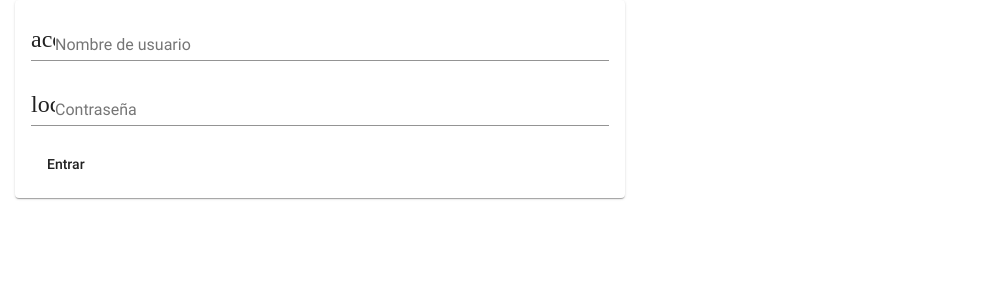
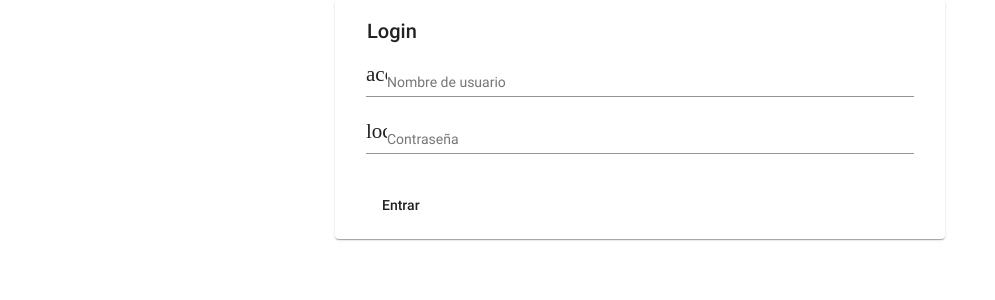
Before and after one commit to ferMendo7a/gestion-aulas-app, an Angular app: page /dashboard in a window 1280 px wide. Shown: the top 300 px of the page, without its empty margins (0-995 px from the left). Built offline with nearby package versions, Linux system fonts and the light colour scheme.

Commit message:
Login estilizando...

```diff
--- a/src/domain/login/login.component.html
+++ b/src/domain/login/login.component.html
@@ -1,14 +1,17 @@
-<div class="col-6">
+<div class="col-6 block-center" >
 <mat-card>
 
+    <mat-card-header>
+        <mat-card-title>Login</mat-card-title>
+    </mat-card-header>
     <form>
-        <div class="row">
+        <mat-card-content>
             <div class="col-12">
 
                     <mat-form-field>
                         <mat-label>Nombre de usuario</mat-label>
                         <mat-icon matPrefix>account_circle</mat-icon>
-                        <input matInput [value]="usuario.username">
+                        <input name="username" matInput [(ngModel)]="usuario.username">
                     </mat-form-field>
 
             </div>
@@ -18,16 +21,16 @@
                 <mat-form-field>
                     <mat-label>Contraseña</mat-label>
                     <mat-icon matPrefix>lock</mat-icon>
-                    <input type="password" matInput [value]="usuario.password">
+                    <input name="password" type="password" matInput [(ngModel)]="usuario.password">
                 </mat-form-field>
 
             </div>
+        </mat-card-content>
 
-            <div class="col-12">
-                <button mat-button (click)="onSubmit()" >Entrar</button>
-            </div>
+        <div class="col-12">
+            <button mat-button (click)="onSubmit()" >Entrar</button>
+        </div>
 
-        </div>
     </form>
 </mat-card>
 </div>
--- a/src/domain/login/login.component.ts
+++ b/src/domain/login/login.component.ts
@@ -24,9 +24,11 @@ export class LoginComponent implements OnInit {
     this.service.login(this.usuario)
       .subscribe( data => {
         console.log(data);
+        alert("login exitoso!");
       }, err => {
-        console.log("error!!!");
+        console.log(err);
         console.log(err['error'].mensaje);
+        alert(err['error'].mensaje);
       })
   }
 
--- a/src/styles.css
+++ b/src/styles.css
@@ -70,3 +70,7 @@ mat-spinner {
     vertical-align: middle;
     margin-left: 1rem;
 }
+
+.block-center {
+    margin: auto;
+}
```
